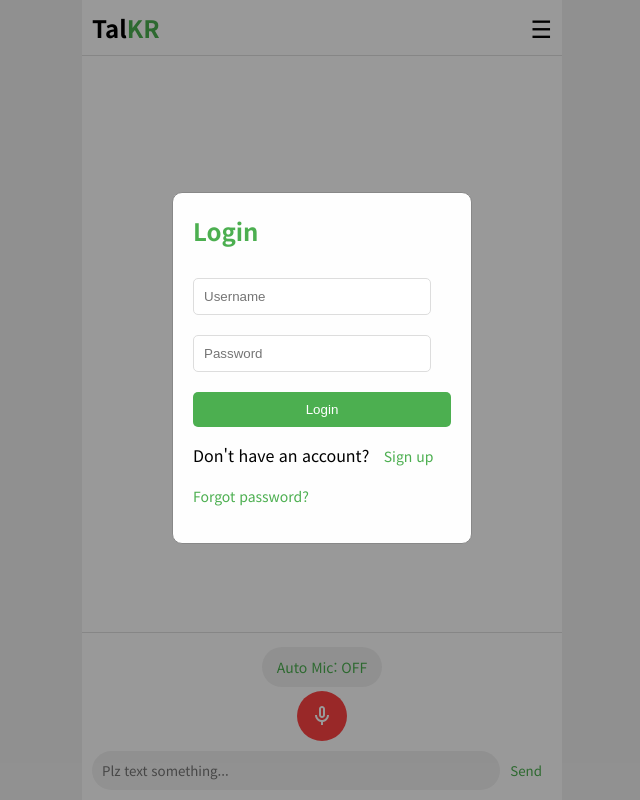
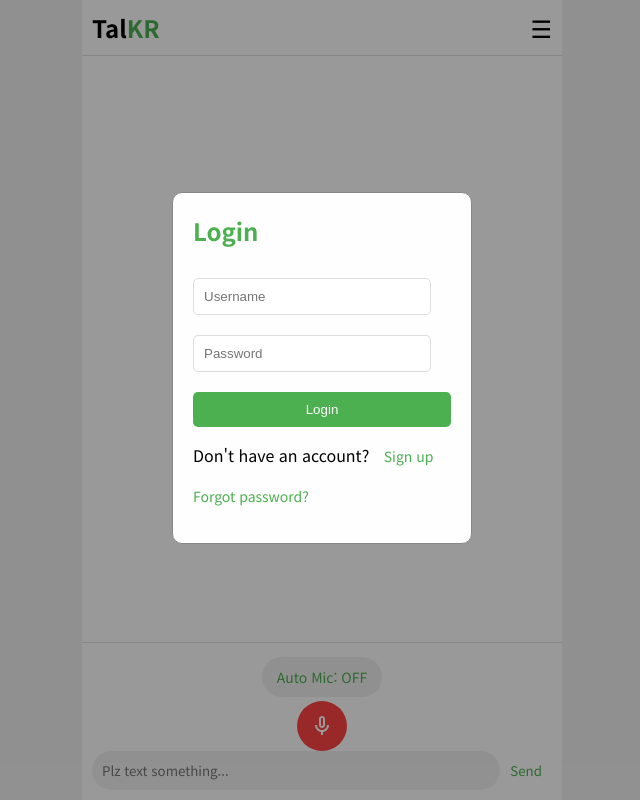
Before and after one commit to Dr-Min/TalKB, a Flask app: page / in a window 1280 px wide. Shown: the whole page, without its empty margins (318-958 px from the left). Run offline with Flask 3, Linux system fonts and the light colour scheme.

Commit message:
Update styles.css

```diff
--- a/static/css/styles.css
+++ b/static/css/styles.css
@@ -10,14 +10,12 @@ html {
 
 .container {
   max-width: 480px;
-  width: 100%; /* 추가 */
+  width: 100%;
   margin: 0 auto;
   height: 100vh;
-  max-height: 100vh;
   display: flex;
   flex-direction: column;
   background-color: white;
-  position: relative; /* 추가 */
 }
 
 .header {
@@ -46,11 +44,12 @@ html {
 }
 
 .chat-container {
-  flex-grow: 1;
+  flex: 1;
   overflow-y: auto;
   padding: 10px;
-
-  padding-bottom: 70px; /* 추가: 입력 영역 높이만큼 패딩 추가 */
+  scrollbar-width: none;
+  -ms-overflow-style: none;
+  -webkit-overflow-scrolling: touch;
 }
 
 .chat-container::-webkit-scrollbar {
@@ -111,27 +110,22 @@ html {
     inset 2px -2px 5px rgba(0, 0, 0, 0.1),
     inset -2px 2px 5px rgba(255, 255, 255, 0.3);
 }
+.input-area {
+  flex-shrink: 0;
+  border-top: 1px solid #e0e0e0;
+  background-color: white;
+}
 
 .input-container {
+  padding: 10px;
   display: flex;
   flex-direction: column;
   align-items: center;
-  padding: 10px;
-  background-color: white;
-  border-top: 1px solid #e0e0e0;
-  flex-shrink: 0;
-  position: absolute; /* 추가 */
-  bottom: 0; /* 추가 */
-  left: 0; /* 추가 */
-  right: 0; /* 추가 */
-  width: 100%; /* 추가 */
-  box-sizing: border-box; /* 추가 */
 }
 
 .text-input-container {
   display: flex;
   width: 100%;
-  margin-top: 10px;
 }
 
 #user-input {
@@ -709,59 +703,3 @@ html {
     font-size: 16px; /* iOS에서 자동 확대 방지 */
   }
 }
-.container {
-  max-width: 480px;
-  width: 100%;
-  margin: 0 auto;
-  height: 100vh;
-  max-height: 100vh;
-  display: flex;
-  flex-direction: column;
-  background-color: white;
-  position: relative;
-  overflow: hidden; /* 추가: 내부 요소가 컨테이너를 벗어나지 않도록 */
-}
-
-.chat-container {
-  flex-grow: 1;
-  overflow-y: auto;
-  padding: 10px 10px 70px 10px; /* 수정: 오른쪽 패딩도 10px로 설정 */
-  scrollbar-width: none; /* Firefox */
-  -ms-overflow-style: none; /* Internet Explorer 10+ */
-  -webkit-overflow-scrolling: touch; /* iOS 디바이스에서 부드러운 스크롤 */
-}
-
-.chat-container::-webkit-scrollbar {
-  display: none; /* WebKit */
-}
-
-.input-container {
-  position: absolute;
-  bottom: 0;
-  left: 0;
-  right: 0;
-  width: 100%;
-  padding: 10px;
-  background-color: white;
-  border-top: 1px solid #e0e0e0;
-  box-sizing: border-box;
-}
-
-/* 메시지 버블의 최대 너비를 조정 */
-.message-bubble {
-  max-width: calc(100% - 20px); /* 컨테이너의 패딩을 고려하여 조정 */
-  /* 나머지 스타일은 유지 */
-}
-
-/* 사용자 메시지와 봇 메시지의 정렬 조정 */
-.user-message {
-  align-items: flex-end;
-  margin-left: auto; /* 사용자 메시지를 오른쪽으로 정렬 */
-  margin-right: 0; /* 오른쪽 마진 제거 */
-}
-
-.bot-message {
-  align-items: flex-start;
-  margin-right: auto; /* 봇 메시지를 왼쪽으로 정렬 */
-  margin-left: 0; /* 왼쪽 마진 제거 */
-}
```
